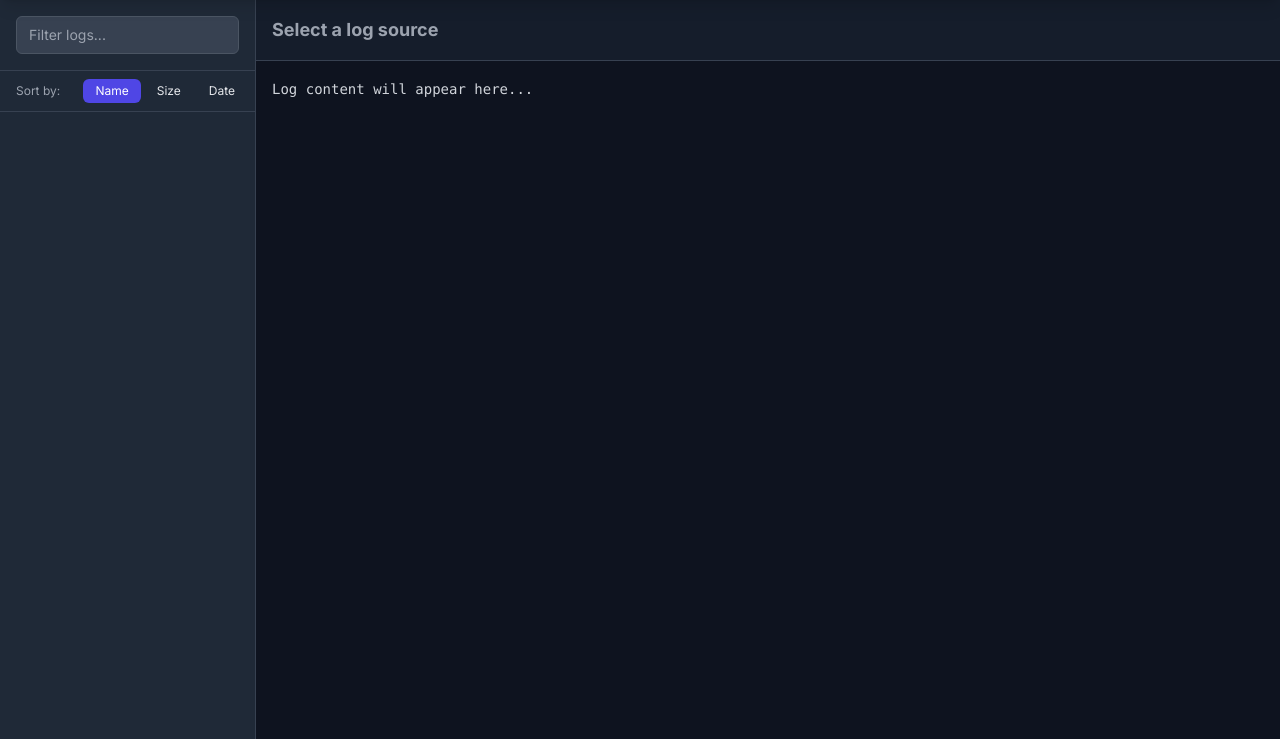
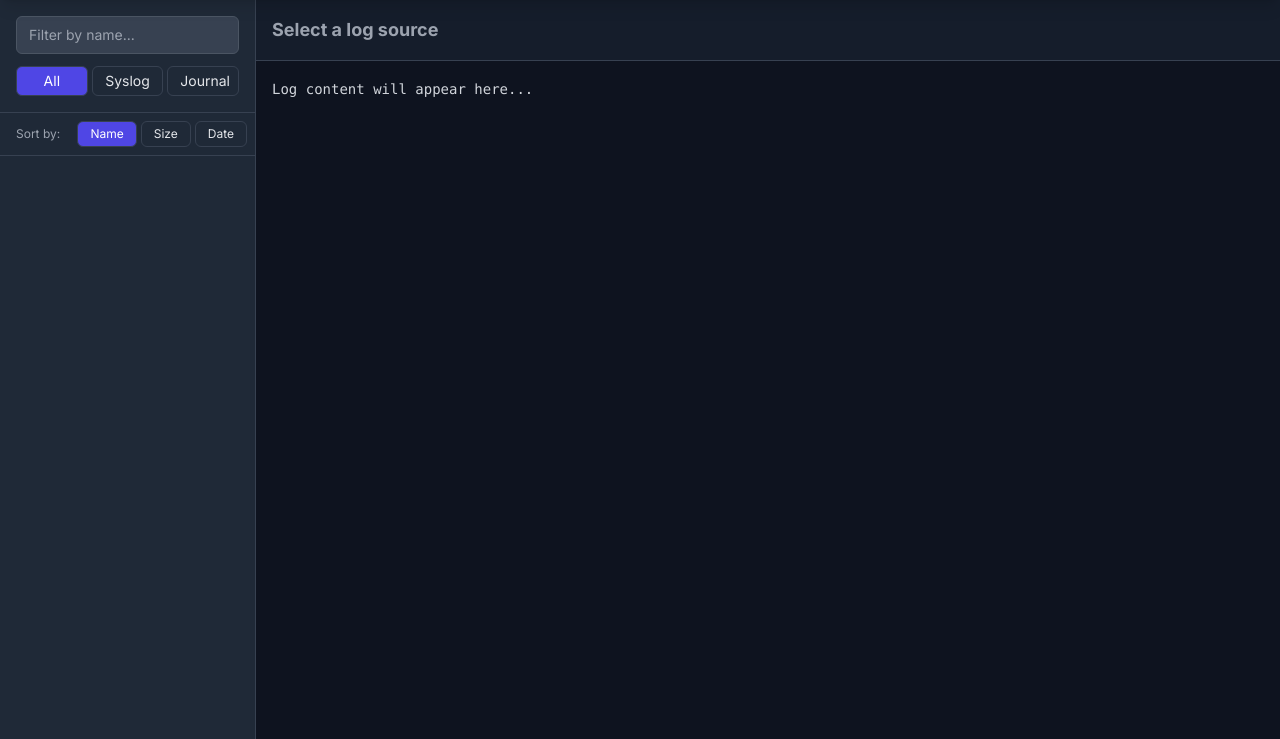
Before and after one commit to mightywomble/ailog, a Flask app: page / in a window 1280 px wide. Shown: the part 61-800 px from the top of the page. Run offline with Flask 3, Linux system fonts and the light colour scheme; some libraries are stand-ins or nearby versions.

Commit message:
added functionality to filter based on syslog and journal logs

```diff
--- a/templates/index.html
+++ b/templates/index.html
@@ -14,7 +14,7 @@
         ::-webkit-scrollbar { width: 8px; }
         ::-webkit-scrollbar-track { background: #1f2937; }
         ::-webkit-scrollbar-thumb { background: #4b5563; border-radius: 10px; }
-        .sort-btn.active { background-color: #4f46e5; color: white; }
+        .sort-btn.active, .filter-btn.active { background-color: #4f46e5; color: white; }
         #resize-handle { cursor: ns-resize; }
         #settings-modal.hidden, #toast-notification.hidden { display: none; }
     </style>
@@ -34,8 +34,13 @@
     <div class="flex flex-1 overflow-hidden">
         <!-- Left Panel -->
         <aside class="w-1/3 md:w-1/4 lg:w-1/5 bg-gray-800 border-r border-gray-700 flex flex-col">
-            <div class="p-4 border-b border-gray-700">
-                <input type="text" id="search-box" placeholder="Filter logs..." class="w-full bg-gray-700 border border-gray-600 rounded-md px-3 py-2 text-sm focus:outline-none focus:ring-2 focus:ring-indigo-500">
+            <div class="p-4 border-b border-gray-700 space-y-3">
+                <input type="text" id="search-box" placeholder="Filter by name..." class="w-full bg-gray-700 border border-gray-600 rounded-md px-3 py-2 text-sm focus:outline-none focus:ring-2 focus:ring-indigo-500">
+                <div id="filter-controls" class="grid grid-cols-3 gap-1 text-sm">
+                    <button class="filter-btn active" data-filter="all">All</button>
+                    <button class="filter-btn" data-filter="file">Syslog</button>
+                    <button class="filter-btn" data-filter="journal">Journal</button>
+                </div>
             </div>
             <div class="p-2 border-b border-gray-700">
                 <div id="sort-controls" class="flex items-center justify-between text-xs">
@@ -54,10 +59,8 @@
                         <a href="#" class="log-link flex items-center w-full text-left p-3 rounded-lg border border-transparent hover:bg-gray-700/70 focus:bg-indigo-600 focus:text-white transition-all">
                             <div class="flex-shrink-0 mr-3">
                                 {% if source.type == 'file' %}
-                                <!-- File Icon -->
                                 <svg xmlns="http://www.w3.org/2000/svg" class="h-5 w-5 text-gray-400" fill="none" viewBox="0 0 24 24" stroke="currentColor"><path stroke-linecap="round" stroke-linejoin="round" stroke-width="2" d="M9 12h6m-6 4h6m2 5H7a2 2 0 01-2-2V5a2 2 0 012-2h5.586a1 1 0 01.707.293l5.414 5.414a1 1 0 01.293.707V19a2 2 0 01-2 2z" /></svg>
                                 {% else %}
-                                <!-- Journald Icon -->
                                 <svg xmlns="http://www.w3.org/2000/svg" class="h-5 w-5 text-gray-400" fill="none" viewBox="0 0 24 24" stroke="currentColor"><path stroke-linecap="round" stroke-linejoin="round" stroke-width="2" d="M4 6h16M4 12h16M4 18h7" /></svg>
                                 {% endif %}
                             </div>
@@ -137,6 +140,7 @@
 
         const searchBox = document.getElementById('search-box');
         const sortControls = document.getElementById('sort-controls');
+        const filterControls = document.getElementById('filter-controls');
 
         let currentLogContent = "";
 
@@ -250,8 +254,10 @@
 
         // Sorting and filtering
         const runSortAndFilter = () => {
-            const filter = searchBox.value.toLowerCase();
+            const nameFilter = searchBox.value.toLowerCase();
+            const typeFilter = filterControls.querySelector('.active').dataset.filter;
             const sortBy = sortControls.querySelector('.active').dataset.sort;
+
             const items = Array.from(sourceListContainer.querySelectorAll('.source-item'));
             items.sort((a, b) => {
                 if (sortBy === 'name') return a.dataset.name.localeCompare(b.dataset.name);
@@ -260,7 +266,12 @@
                 return 0;
             }).forEach(item => {
                 const name = item.dataset.name.toLowerCase();
-                item.style.display = name.includes(filter) ? '' : 'flex';
+                const type = item.dataset.type;
+
+                const nameMatch = name.includes(nameFilter);
+                const typeMatch = (typeFilter === 'all') || (type === typeFilter);
+
+                item.style.display = (nameMatch && typeMatch) ? 'flex' : 'none';
                 sourceListContainer.appendChild(item);
             });
         };
@@ -272,9 +283,16 @@
                 runSortAndFilter();
             }
         });
+        filterControls.addEventListener('click', e => {
+             if (e.target.matches('.filter-btn')) {
+                filterControls.querySelector('.active').classList.remove('active');
+                e.target.classList.add('active');
+                runSortAndFilter();
+            }
+        });
         runSortAndFilter();
     });
-    document.querySelectorAll('.sort-btn').forEach(btn => btn.classList.add('px-3', 'py-1', 'rounded-md', 'transition-colors', 'hover:bg-gray-600'));
+    document.querySelectorAll('.sort-btn, .filter-btn').forEach(btn => btn.classList.add('px-3', 'py-1', 'rounded-md', 'transition-colors', 'hover:bg-gray-600', 'border', 'border-gray-700'));
     </script>
 </body>
 </html>
```
Also changed, not shown: README.md.
